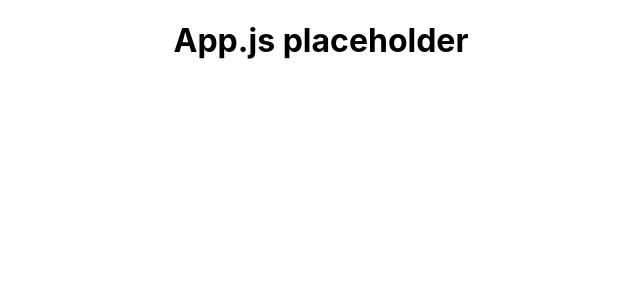
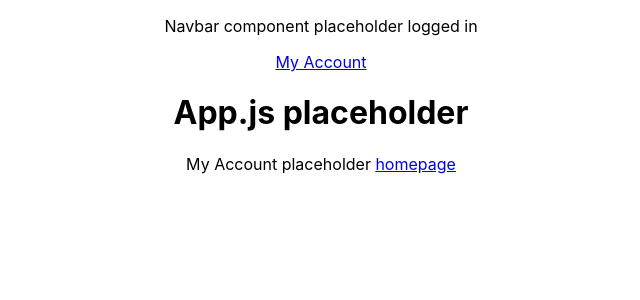
Before and after one commit to BW-Expat-Journal-Project/frontend, a React (Create React App) app: page /my-account in a window 1280 px wide. Shown: the top 300 px of the page, without its empty margins (319-959 px from the left). Built offline with nearby package versions, Linux system fonts and the light colour scheme; sample sign-in values are in the browser's storage.

Commit message:
navbar and myaccount placeholders and wired into routes.

```diff
--- a/src/App.js
+++ b/src/App.js
@@ -1,19 +1,30 @@
 import './App.css';
-
+import React, { useState } from 'react'
 import { BrowserRouter as Router, Route } from "react-router-dom";
 import Homepage from './components/Homepage'
+import Navbar from './components/Navbar'
 import PrivateRoute from './utils/PrivateRoute'
 import Login from "./components/Login";
+import MyAccount from './components/MyAccount'
 
 
 function App() {
+
+  const [loggedIn, setLoggedIn] = useState(!!sessionStorage.getItem('currentUser'))
+
+
   return (
     <div className="App">
+    <Navbar loggedIn={loggedIn}/>
       <h1>App.js placeholder</h1>
       <Router>
       <div className="App">
+        <Route exact path="/">
+          <Login setLoggedIn={setLoggedIn}/>
+        </Route>
         <PrivateRoute path='/homepage' component={Homepage} />
-        <Route exact path="/" component={Login} />
+        <PrivateRoute path='/my-account' component={MyAccount} />
+
       </div>
     </Router>
     </div>
--- a/src/components/Login.js
+++ b/src/components/Login.js
@@ -1,10 +1,8 @@
 import React, { useState } from "react";
-
+import { useHistory } from 'react-router-dom'
 import axiosWithAuth from '../utils/axiosWithAuth'
 
-const Login = (props) => {
-  // make a post request to retrieve a token from the api
-  // when you have handled the token, navigate to the BubblePage route
+const Login = ( props ) => {
 
   const [ login, setLogin ] = useState({
       username: '',
@@ -18,16 +16,17 @@ const Login = (props) => {
       })
   }
 
+  const history = useHistory()
+
   const handleSubmit = e => {
       e.preventDefault();
       axiosWithAuth()
           .post('/auth/login', login)
           .then(res => {
-            //   console.log(res.data.user.id);
               sessionStorage.setItem('expatJournalToken', res.data.payload);
               sessionStorage.setItem('currentUser', res.data.user.id);
-
-              props.history.push('/homepage');
+              props.setLoggedIn(true)
+              history.push('/homepage');
           })
           .catch(err => console.log(`Login.js axiosWithAuth error:`, err.response ))
   }
--- /dev/null
+++ b/src/components/MyAccount.js
@@ -0,0 +1,17 @@
+import React, { useState, useEffect } from "react";
+import axios from "axios";
+import axiosWithAuth from '../utils/axiosWithAuth'
+
+
+const MyAccount =  () => {
+
+
+  return (
+    <>
+        <p>My Account placeholder <a href='/homepage'>homepage</a> </p>
+
+    </>
+  );
+};
+
+export default MyAccount;
--- /dev/null
+++ b/src/components/Navbar.js
@@ -0,0 +1,19 @@
+import React, { useState, useEffect } from "react";
+import axios from "axios";
+import axiosWithAuth from '../utils/axiosWithAuth'
+import { Link } from "react-router-dom";
+
+
+const Navbar = ( {loggedIn} ) => {
+
+
+  return (
+    <>
+        <p>Navbar component placeholder {loggedIn ? "logged in " : "not logged in"}</p>
+        <a href='/my-account'>My Account</a>
+
+    </>
+  );
+};
+
+export default Navbar;
```
